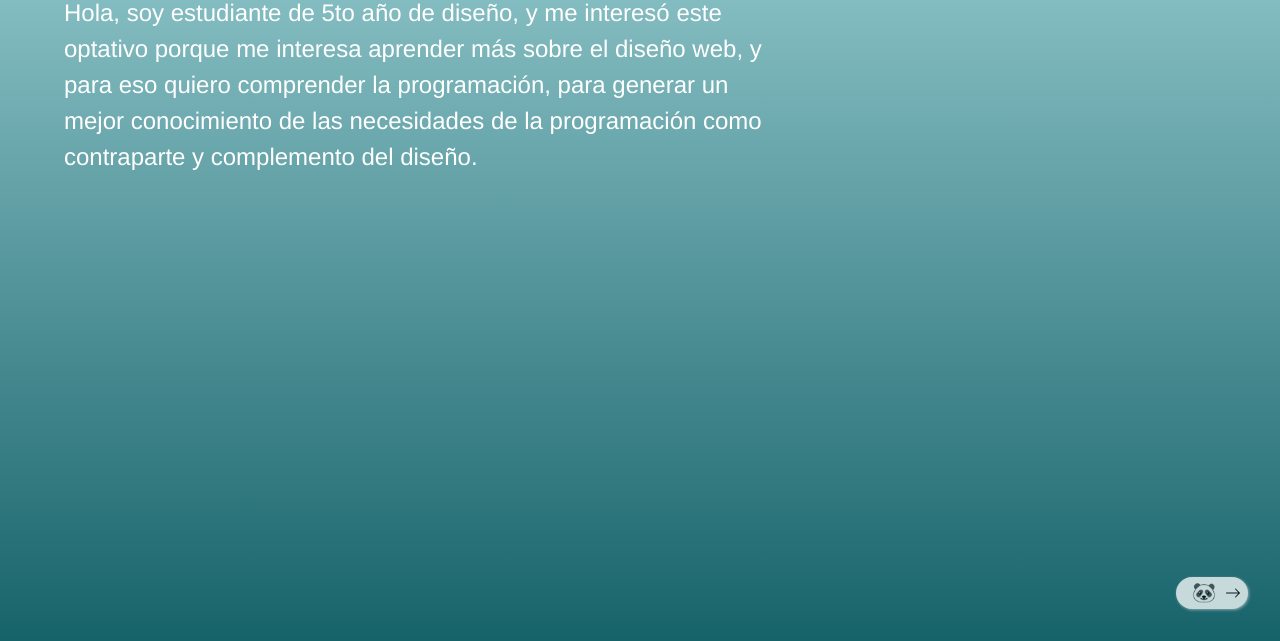
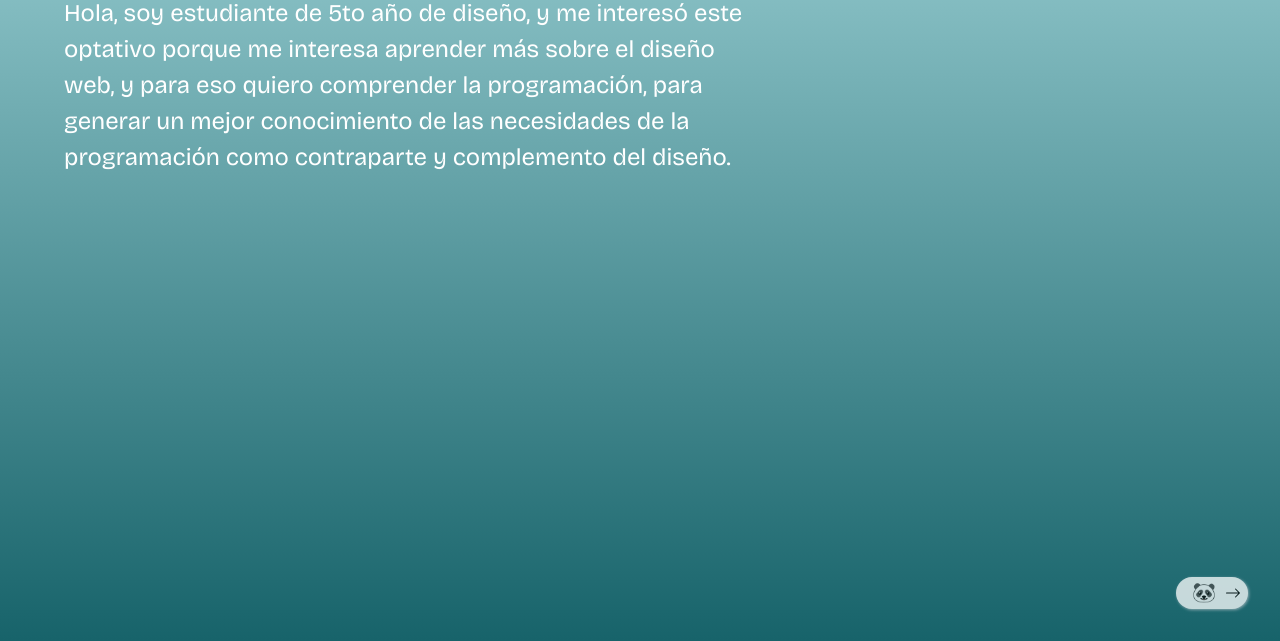
Before and after one commit to jimschenetzky/DNM_Clase_01, a plain HTML site: page index.html in a window 1280 px wide. Shown: the part 159-800 px from the top of the page. Drawn offline with nearby package versions, Linux system fonts and the light colour scheme.

Commit message:
Add files via upload

```diff
--- a/style.css
+++ b/style.css
@@ -1,11 +1,13 @@
 @charset "UTF-8";
+
+  @import url('https://fonts.googleapis.com/css2?family=Bricolage+Grotesque:opsz@10..48&display=swap');
 
 * { margin: 0; padding: 0; }
 
 html, body { min-height: 100%; overflow-x: hidden;}
 
 body {
-    font-family: Helvetica, Arial, sans-serif;
+    font-family: 'Bricolage Grotesque', sans-serif;
     color: #FFF;
     background: linear-gradient(#9ED2D6, #17636A);
 }
```
